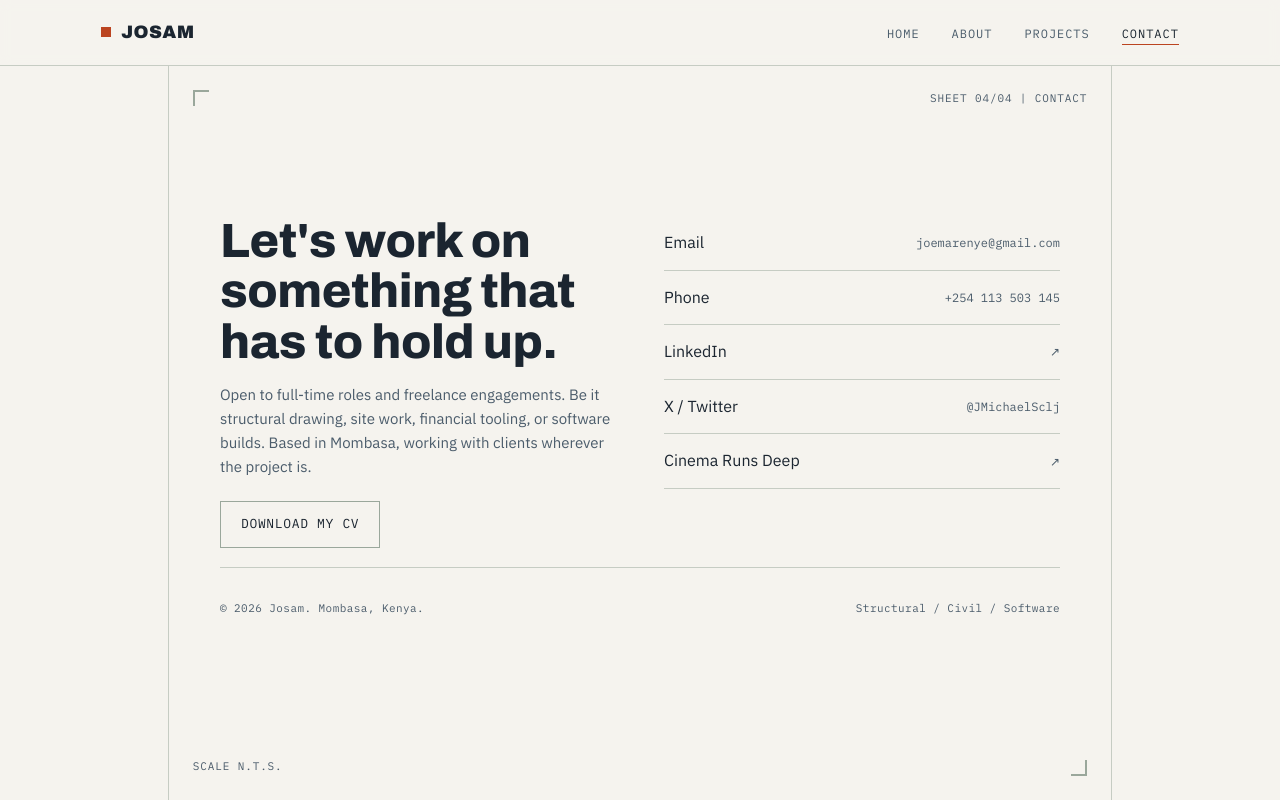
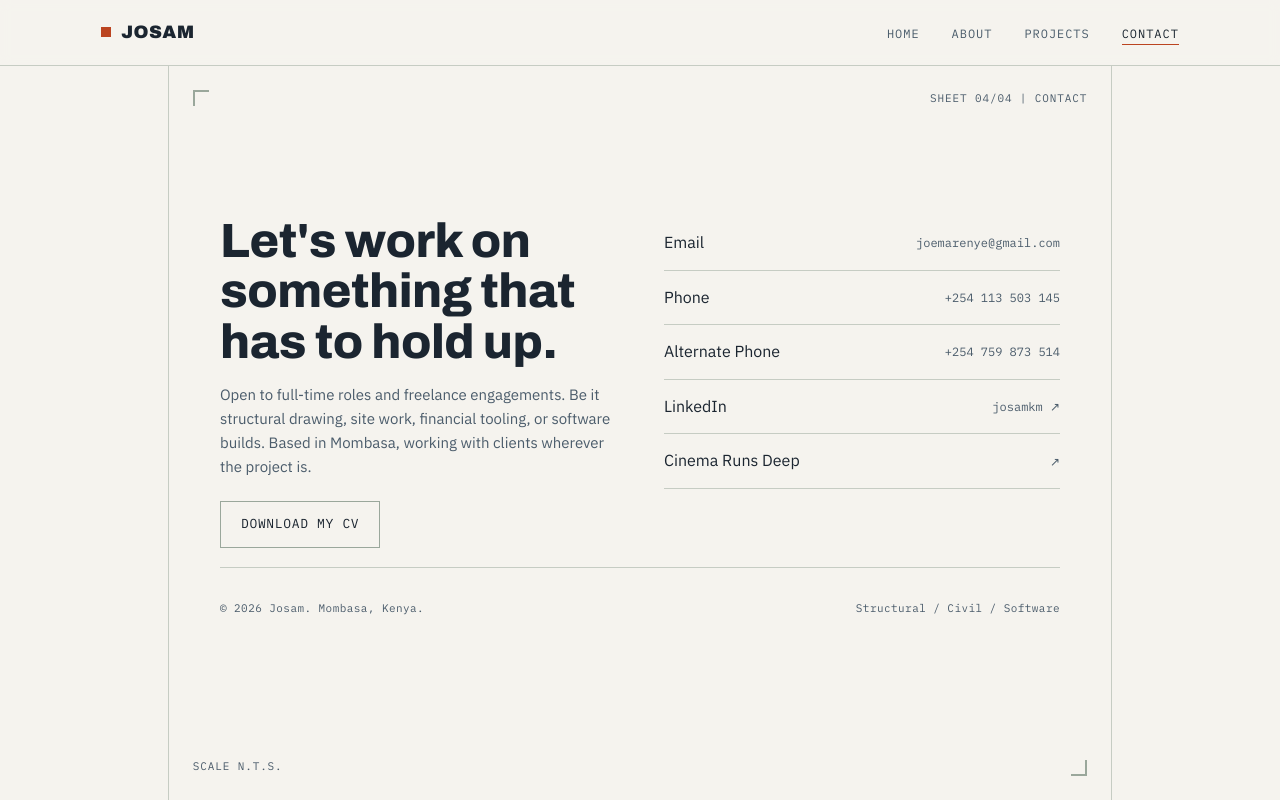
Before and after one commit to joemarenye/Josam, a plain HTML site: page contact.html in a window 1280 px wide. Drawn offline with Linux system fonts and the light colour scheme.

Commit message:
Add files via upload

```diff
--- a/contact.html
+++ b/contact.html
@@ -4,7 +4,7 @@
 <meta charset="UTF-8">
 <meta name="viewport" content="width=device-width, initial-scale=1.0">
 <title>Contact | Josam</title>
-<link rel="icon" href="images/icons/favicon.png" sizes="any" />
+<link rel="icon" href="images-webp/icons/favicon.webp" sizes="any" />
 <meta name="description" content="Get in touch with Josam | structural and civil engineer based in Mombasa, Kenya.">
 <meta name="author" content="Josam">
 <link rel="canonical" href="https://josamkm.vercel.app/contact.html">
@@ -61,8 +61,8 @@
       <div class="contact-list">
         <a href="mailto:joemarenye@gmail.com">Email<span>joemarenye@gmail.com</span></a>
         <a href="tel:+254113503145">Phone<span>+254 113 503 145</span></a>
-        <a href="https://www.linkedin.com/in/josam-kimani-977538251/" target="_blank" rel="noopener">LinkedIn<span>↗</span></a>
-        <a href="https://x.com/JMichaelSclj" target="_blank" rel="noopener">X / Twitter<span>@JMichaelSclj</span></a>
+        <a href="tel:+254113503145">Alternate Phone<span>+254 759 873 514</span></a>
+        <a href="https://www.linkedin.com/in/josam-kimani-977538251/" target="_blank" rel="noopener">LinkedIn<span>josamkm ↗</span></a>
         <a href="https://cinemarunsdeep.com" target="_blank" rel="noopener">Cinema Runs Deep<span>↗</span></a>
       </div>
     </div>
```
